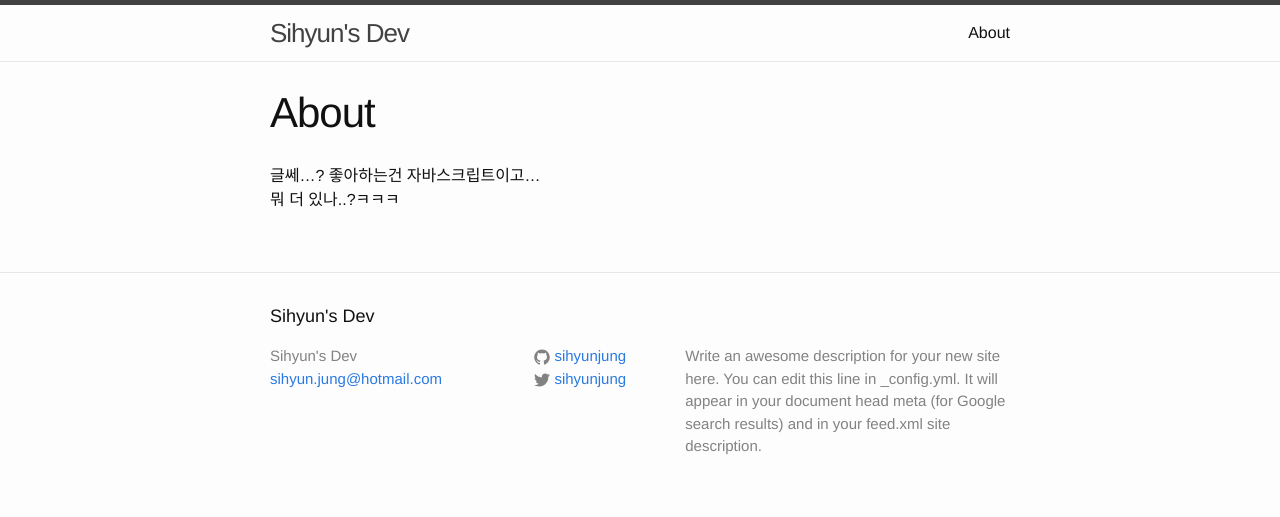
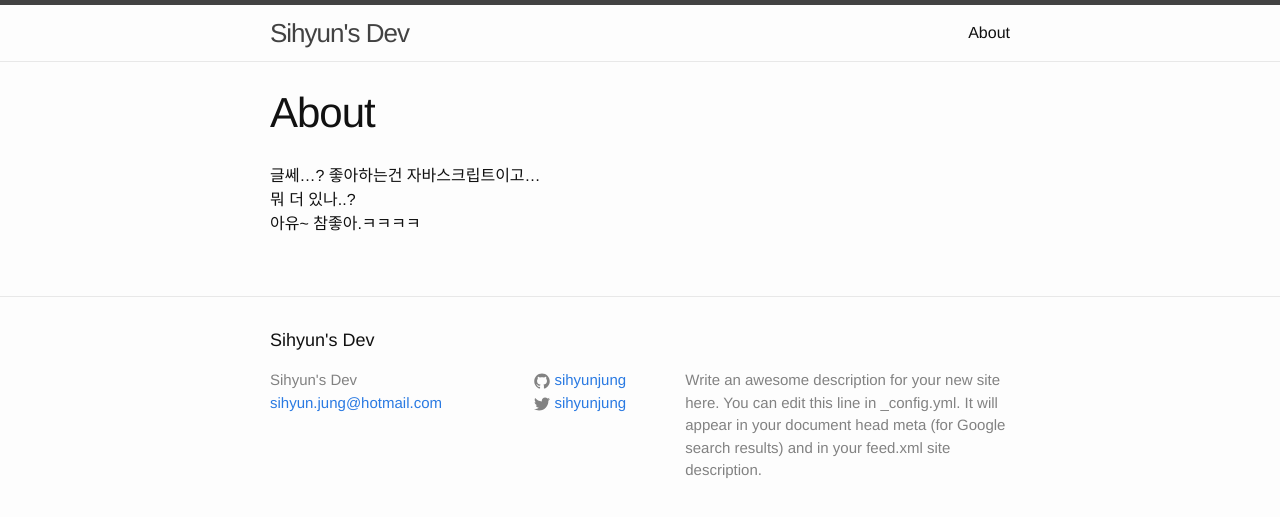
Before and after one commit to sihyunjung/sihyunjung.github.io, a Jekyll site: the page built from about.md, in a window 1280 px wide. Shown: the top 517 px of the page. Built offline with Jekyll 4.4.1, drawn with Linux system fonts in a browser that asks for light colours.

Commit message:
내용 수정 정리..;;

```diff
--- a/about.md
+++ b/about.md
@@ -5,4 +5,6 @@ permalink: /about/
 ---
 
 글쎄...?
-좋아하는건 자바스크립트이고... <br>뭐 더 있나..?ㅋㅋㅋ
+좋아하는건 자바스크립트이고...
+<br>뭐 더 있나..?
+<br>아유~ 참좋아.ㅋㅋㅋㅋ
```
